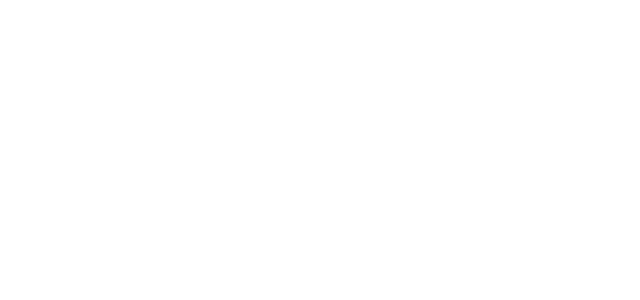
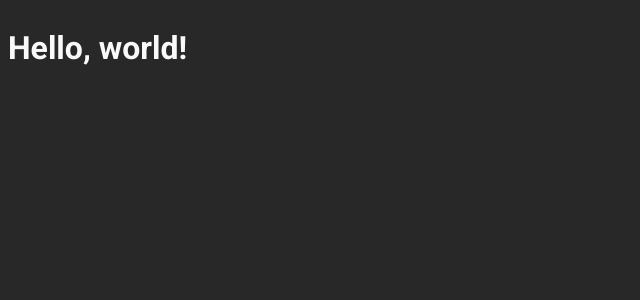
Before and after one commit to limajpp/my-portfolio, a React (Vite) app: page / in a window 1280 px wide. Shown: the top 300 px of the page, without its empty margins (0-640 px from the left). Built offline with nearby package versions, Linux system fonts and the light colour scheme.

Commit message:
feat: add root and body css initial setup for the web page

```diff
--- a/src/App.tsx
+++ b/src/App.tsx
@@ -1,5 +1,9 @@
 function App() {
-  return <></>;
+  return (
+    <>
+      <h1>Hello, world!</h1>
+    </>
+  );
 }
 
 export default App;
--- a/src/index.css
+++ b/src/index.css
@@ -0,0 +1,17 @@
+@import url("https://fonts.googleapis.com/css2?family=Roboto:wght@400;700&display=swap");
+
+:root {
+  background-color: rgb(40, 40, 40);
+  --primary-text-color: #f9f9f9;
+}
+
+body {
+  color: var(--primary-text-color);
+  font-family: "Roboto", sans-serif;
+  margin: 0 auto;
+  padding: 8px;
+  height: 100vh;
+  display: flex;
+  flex-direction: column;
+  font-weight: var(--primary-text-weight);
+}
```
